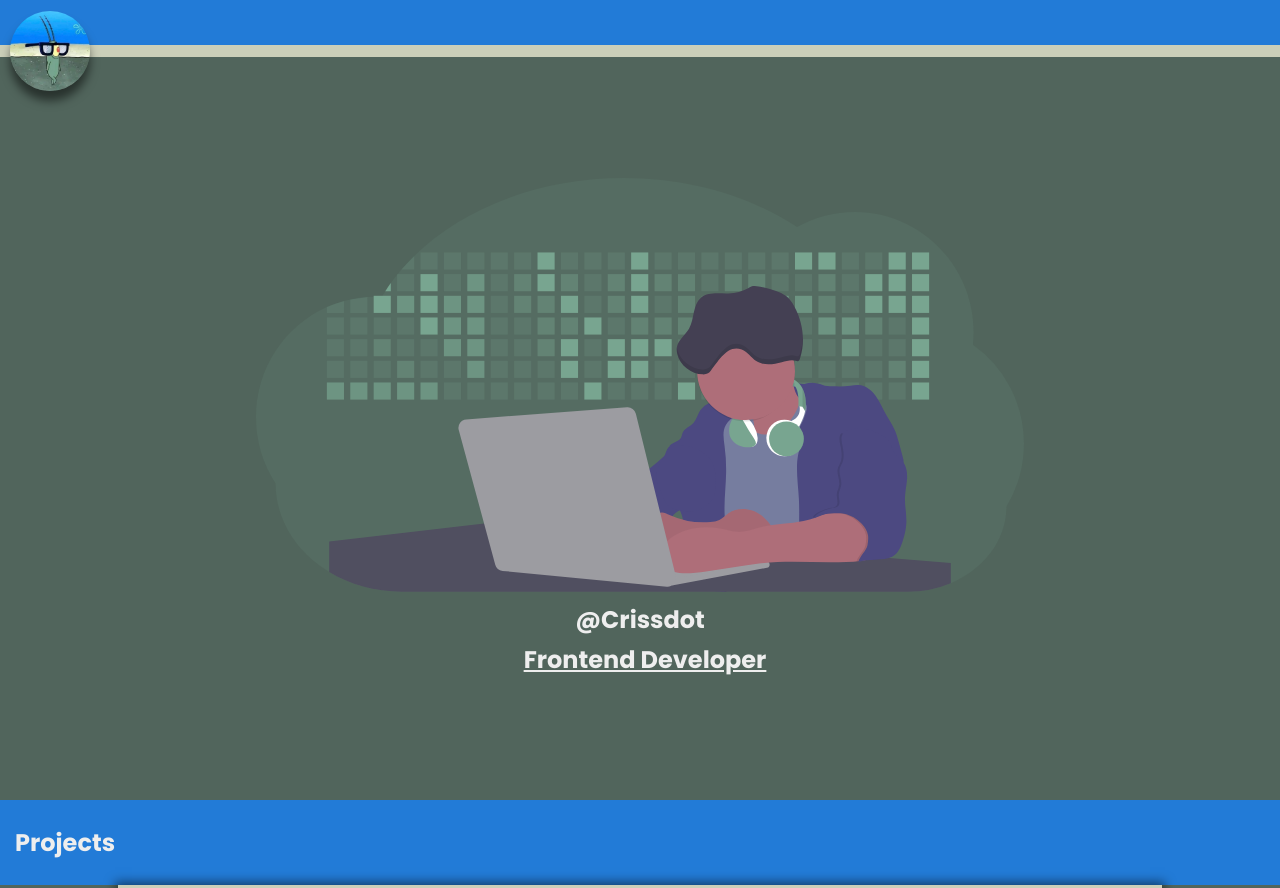
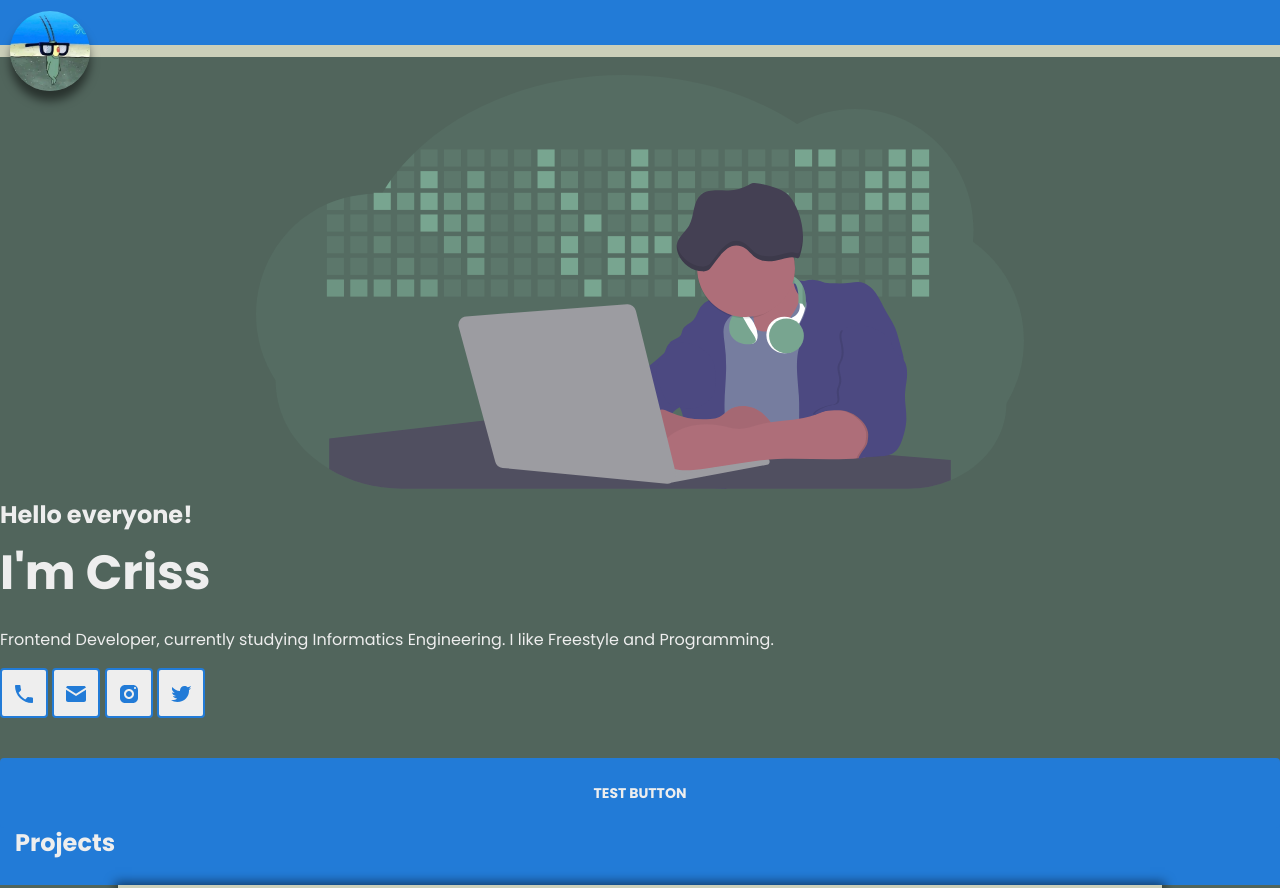
Before and after one commit to Crissdot/Portfolio, a website: page src/index.html in a window 1280 px wide. Shown: the top 888 px of the page. Drawn offline with Linux system fonts and the light colour scheme.

Commit message:
add icons and update hero

```diff
--- a/src/css/styles.css
+++ b/src/css/styles.css
@@ -38,6 +38,8 @@ body {
 
 .header {
     position: absolute;
+    display: flex;
+    justify-content: space-between;
     width: 100vw;
     height: 45px;
     background: var(--secondary-color);
@@ -61,27 +63,66 @@ body {
 
 
 .hero {
-    display: flex;
-    margin-top: 50px;
-    justify-content: center;
-    align-items: center;
-    flex-direction: column;
-    height: calc(100vh - 50px);
+    padding-top: 75px;
+    height: calc(100vh - 75px);
     background-color: var(--primary-color);
     color: var(--bright-color);
 }
 .hero__img {
+    text-align: center;
+}
+.hero__img img {
     width: 90%;
     max-width: 768px;
 }
+.hero__description {
+    display: flex;
+    flex-direction: column;
+    gap: 16px;
+}
 .hero__me {
-    margin: 15px;
+    margin: 0;
+    font: var(--headline3);
 }
-.hero__position {
+.hero__me span:first-child {
+    display: block;
+    font: var(--headline5);
+}
+.hero__description > p {
     margin: 0;
-    margin-left: 10px;
-    text-decoration: underline;
 }
+.hero__social {
+    padding-bottom: 24px;
+}
+.button-icon {
+    display: inline-block;
+    padding: 10px;
+    border-radius: 4px;
+    border: 2px solid var(--secondary-color);
+    background-color: var(--bright-color);
+    text-decoration: none;
+}
+.button-icon img {
+    vertical-align: middle;
+}
+.button {
+    padding: 24px 13px;
+    border-radius: 4px;
+    border: none;
+    background: var(--secondary-color);
+    color: var(--bright-color);
+    font: var(--button);
+    text-transform: uppercase;
+    text-decoration: none;
+    text-align: center;
+}
+
+.button.button--secondary {
+    border: 2px solid var(--primary-color);
+    background: unset;
+    color: var(--primary-color);
+}
+
 
 .projects {
     width: 100%;
--- a/src/index.html
+++ b/src/index.html
@@ -18,9 +18,25 @@
     </header>
     <main>
         <section class="hero">
-            <img class="hero__img" src="./assets/undraw_developer_activity_bv83.svg" alt="developer activity">
-            <h1 class="hero__me">@Crissdot</h1>
-            <h2 class="hero__position">Frontend Developer</h2>
+            <div class="hero__img">
+                <img src="./assets/undraw_developer_activity_bv83.svg" alt="developer activity">
+            </div>
+            <div class="hero__description">
+                <h1 class="hero__me">
+                    <span>Hello everyone!</span>
+                    <span>I'm Criss</span>
+                </h1>
+                <p>
+                    Frontend Developer, currently studying Informatics Engineering. I like Freestyle and Programming.
+                </p>
+                <div class="hero__social">
+                    <a class="button-icon" href="#"><img src="./assets/icons/icon-phone.svg" alt="phone icon"></a>
+                    <a class="button-icon" href="#"><img src="./assets/icons/icon-important_mail.svg" alt="mail icon"></a>
+                    <a class="button-icon" href="#"><img src="./assets/icons/icon-instagram.svg" alt="instagram icon"></a>
+                    <a class="button-icon" href="#"><img src="./assets/icons/icon-twitter_squared.svg" alt="twitter icon"></a>
+                </div>
+                <a href="#" class="button">Test button</a>
+            </div>
         </section>
         <section class="projects" id="projects">
             <h2 class="projects__title">Projects</h2>
```
Also changed, not shown: src/assets/github.svg (deleted), src/assets/icons/icon-github.svg (added), src/assets/icons/icon-heart_outline.svg (added), src/assets/icons/icon-important_mail.svg (added), src/assets/icons/icon-instagram.svg (added), src/assets/icons/icon-phone.svg (added), src/assets/icons/icon-twitter_squared.svg (added), src/assets/icons/icons-down.svg (added), src/assets/twitter.svg (deleted).
